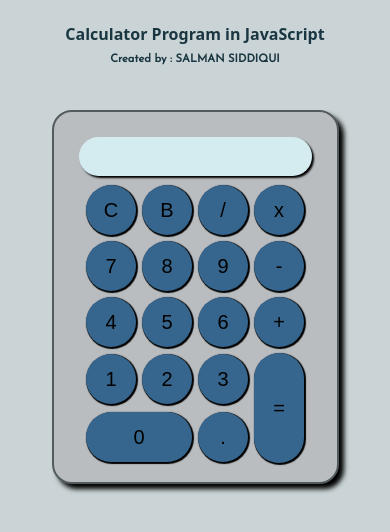
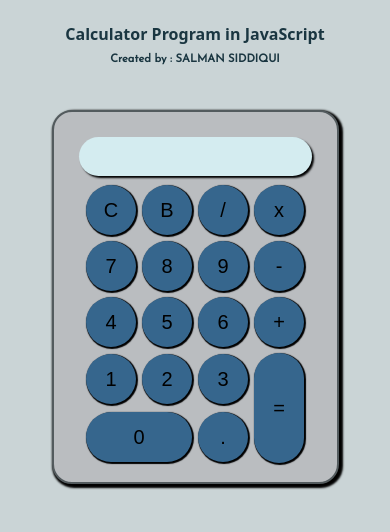
Before and after one commit to salmansiddiquii/Calculator_, a plain HTML site: page index.html in a window 390 px wide. Drawn offline with Linux system fonts and the light colour scheme.

Commit message:
Update index.css

```diff
--- a/index.css
+++ b/index.css
@@ -76,6 +76,7 @@ input:hover {
   .formstyle {
     width: max-content;
     max-width: none;
+      box-shadow: 2px 2px 2px 2px;
 
   }
 
```
